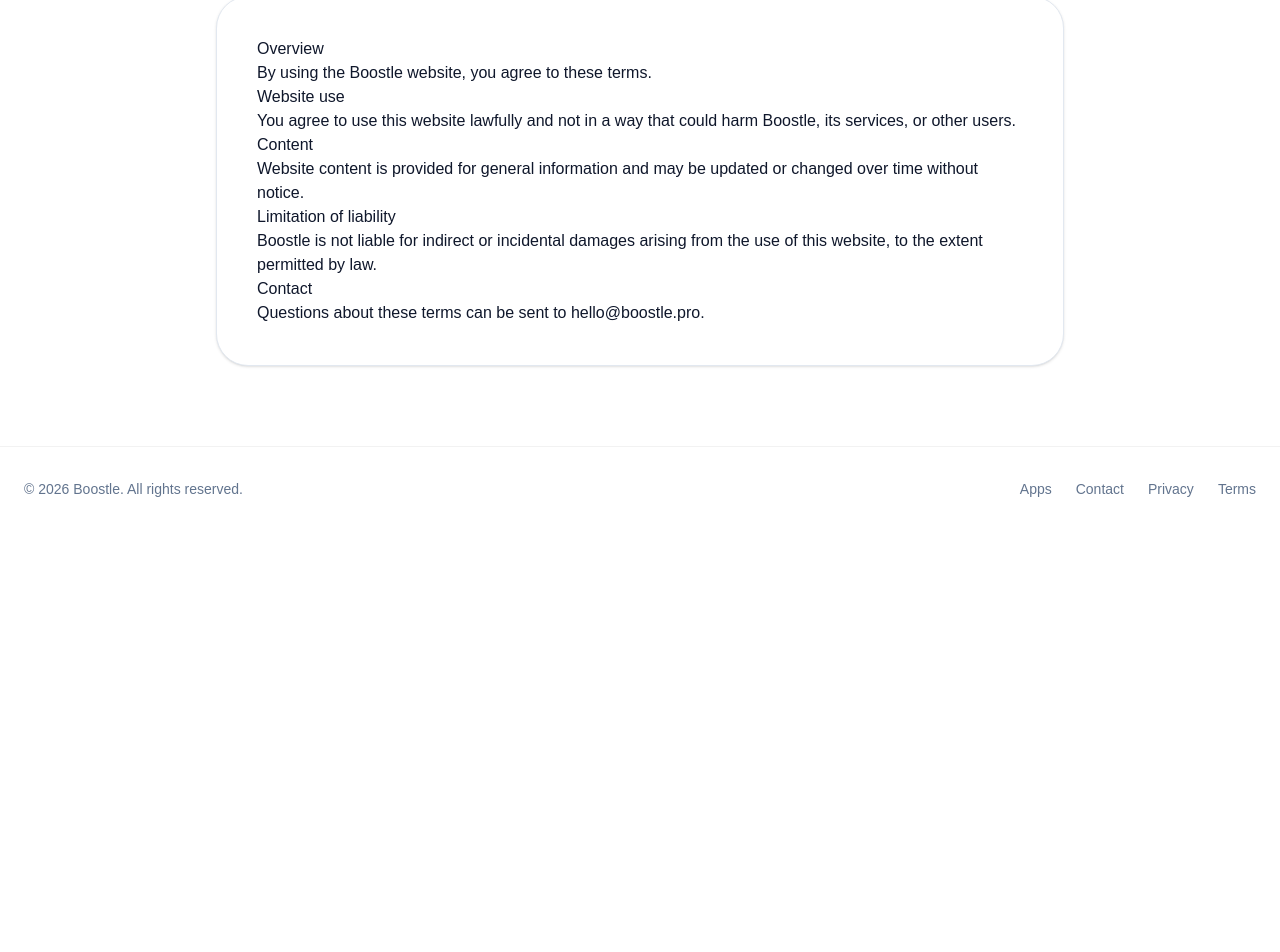
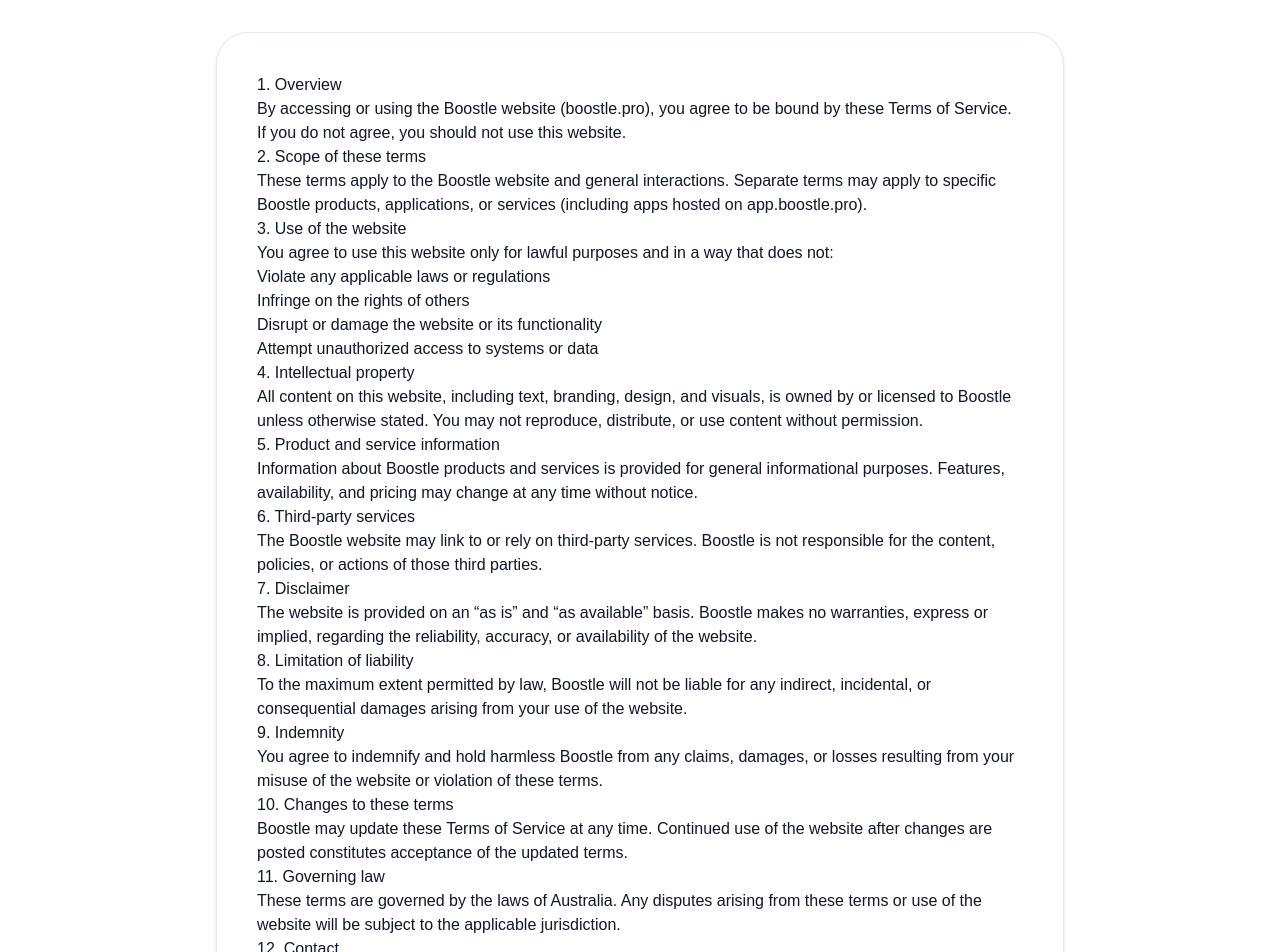
Before and after one commit to invigoratedlifestyle-dev/boostle-website, a Next.js app: page /terms in a window 1280 px wide. Shown: the part 464-1416 px from the top of the page. Before the commit the page ends 995 px from the top, so only its background shows below. Built offline with nearby package versions, Linux system fonts and the light colour scheme; no server answers.

Commit message:
feat(terms): complete website terms of service page

```diff
--- a/src/app/terms/page.tsx
+++ b/src/app/terms/page.tsx
@@ -6,50 +6,120 @@
     <main className="min-h-screen bg-white text-slate-900">
       <Navbar />
 
+      {/* Hero */}
       <section className="border-b border-black/5 bg-slate-50 py-20">
         <div className="mx-auto max-w-4xl px-6">
           <p className="text-sm font-semibold uppercase tracking-[0.18em] text-blue-600">
             Terms of Service
           </p>
+
           <h1 className="mt-4 text-4xl font-bold tracking-tight sm:text-5xl">
             Terms of Service
           </h1>
+
           <p className="mt-6 text-lg leading-8 text-slate-600">
-            This is a starter terms page for the Boostle website.
+            These Terms of Service govern your use of the Boostle website and
+            related services.
+          </p>
+
+          <p className="mt-4 text-sm text-slate-500">
+            Effective date: April 15, 2026
           </p>
         </div>
       </section>
 
+      {/* Content */}
       <section className="py-20">
         <div className="mx-auto max-w-4xl px-6">
           <div className="rounded-[2rem] border border-slate-200 bg-white p-8 shadow-sm sm:p-10">
             <div className="prose prose-slate max-w-none">
-              <h2>Overview</h2>
+              <h2>1. Overview</h2>
               <p>
-                By using the Boostle website, you agree to these terms.
+                By accessing or using the Boostle website (boostle.pro), you
+                agree to be bound by these Terms of Service. If you do not agree,
+                you should not use this website.
               </p>
 
-              <h2>Website use</h2>
+              <h2>2. Scope of these terms</h2>
               <p>
-                You agree to use this website lawfully and not in a way that
-                could harm Boostle, its services, or other users.
+                These terms apply to the Boostle website and general
+                interactions. Separate terms may apply to specific Boostle
+                products, applications, or services (including apps hosted on
+                app.boostle.pro).
               </p>
 
-              <h2>Content</h2>
+              <h2>3. Use of the website</h2>
+              <p>You agree to use this website only for lawful purposes and in a way that does not:</p>
+              <ul>
+                <li>Violate any applicable laws or regulations</li>
+                <li>Infringe on the rights of others</li>
+                <li>Disrupt or damage the website or its functionality</li>
+                <li>Attempt unauthorized access to systems or data</li>
+              </ul>
+
+              <h2>4. Intellectual property</h2>
               <p>
-                Website content is provided for general information and may be
-                updated or changed over time without notice.
+                All content on this website, including text, branding, design,
+                and visuals, is owned by or licensed to Boostle unless otherwise
+                stated. You may not reproduce, distribute, or use content without
+                permission.
               </p>
 
-              <h2>Limitation of liability</h2>
+              <h2>5. Product and service information</h2>
               <p>
-                Boostle is not liable for indirect or incidental damages arising
-                from the use of this website, to the extent permitted by law.
+                Information about Boostle products and services is provided for
+                general informational purposes. Features, availability, and
+                pricing may change at any time without notice.
               </p>
 
-              <h2>Contact</h2>
+              <h2>6. Third-party services</h2>
               <p>
-                Questions about these terms can be sent to hello@boostle.pro.
+                The Boostle website may link to or rely on third-party services.
+                Boostle is not responsible for the content, policies, or actions
+                of those third parties.
+              </p>
+
+              <h2>7. Disclaimer</h2>
+              <p>
+                The website is provided on an “as is” and “as available” basis.
+                Boostle makes no warranties, express or implied, regarding the
+                reliability, accuracy, or availability of the website.
+              </p>
+
+              <h2>8. Limitation of liability</h2>
+              <p>
+                To the maximum extent permitted by law, Boostle will not be
+                liable for any indirect, incidental, or consequential damages
+                arising from your use of the website.
+              </p>
+
+              <h2>9. Indemnity</h2>
+              <p>
+                You agree to indemnify and hold harmless Boostle from any claims,
+                damages, or losses resulting from your misuse of the website or
+                violation of these terms.
+              </p>
+
+              <h2>10. Changes to these terms</h2>
+              <p>
+                Boostle may update these Terms of Service at any time. Continued
+                use of the website after changes are posted constitutes
+                acceptance of the updated terms.
+              </p>
+
+              <h2>11. Governing law</h2>
+              <p>
+                These terms are governed by the laws of Australia. Any disputes
+                arising from these terms or use of the website will be subject to
+                the applicable jurisdiction.
+              </p>
+
+              <h2>12. Contact</h2>
+              <p>
+                For questions about these Terms of Service, contact{" "}
+                <a href="mailto:support@boostle.pro">
+                  support@boostle.pro
+                </a>.
               </p>
             </div>
           </div>
```
